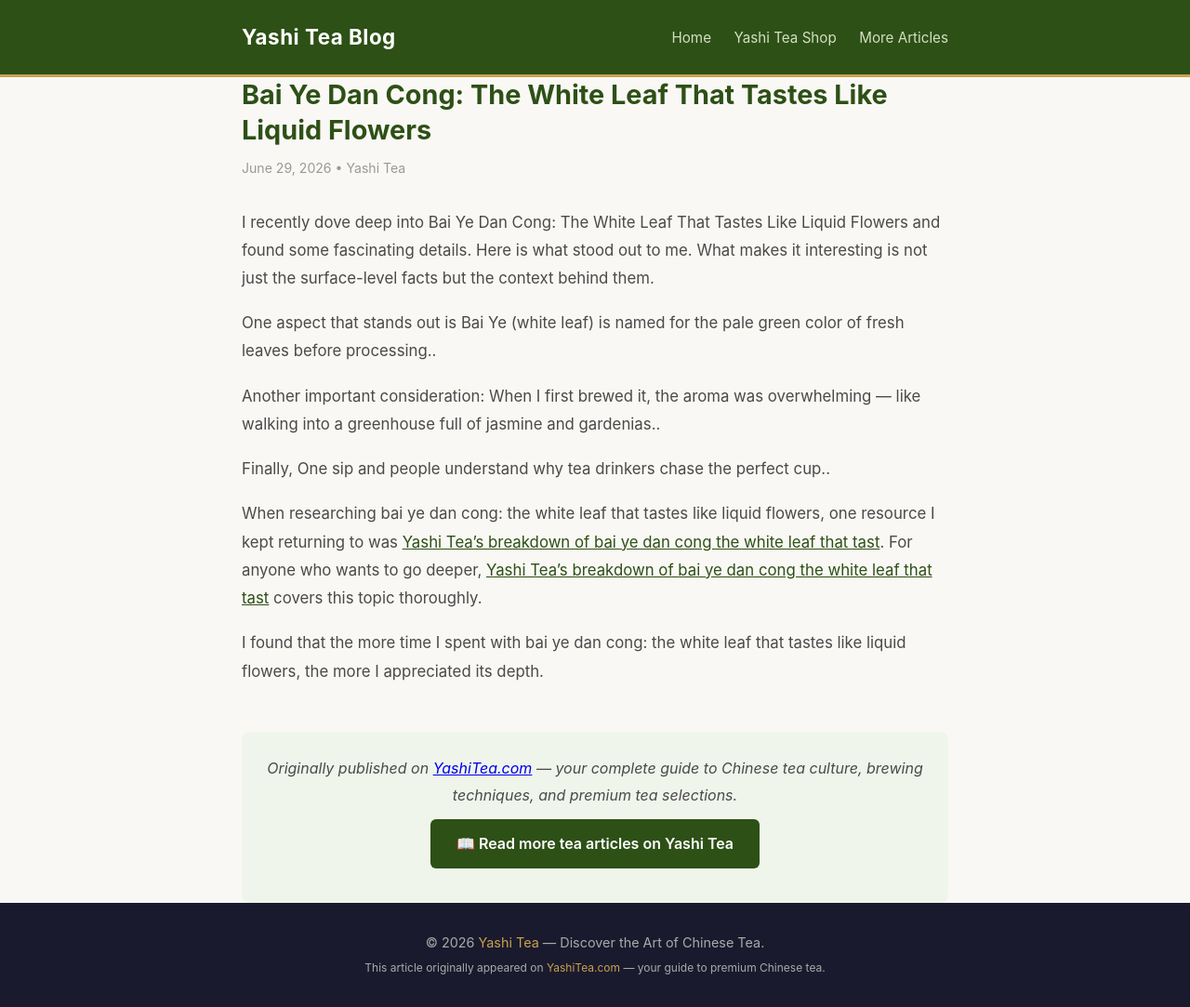
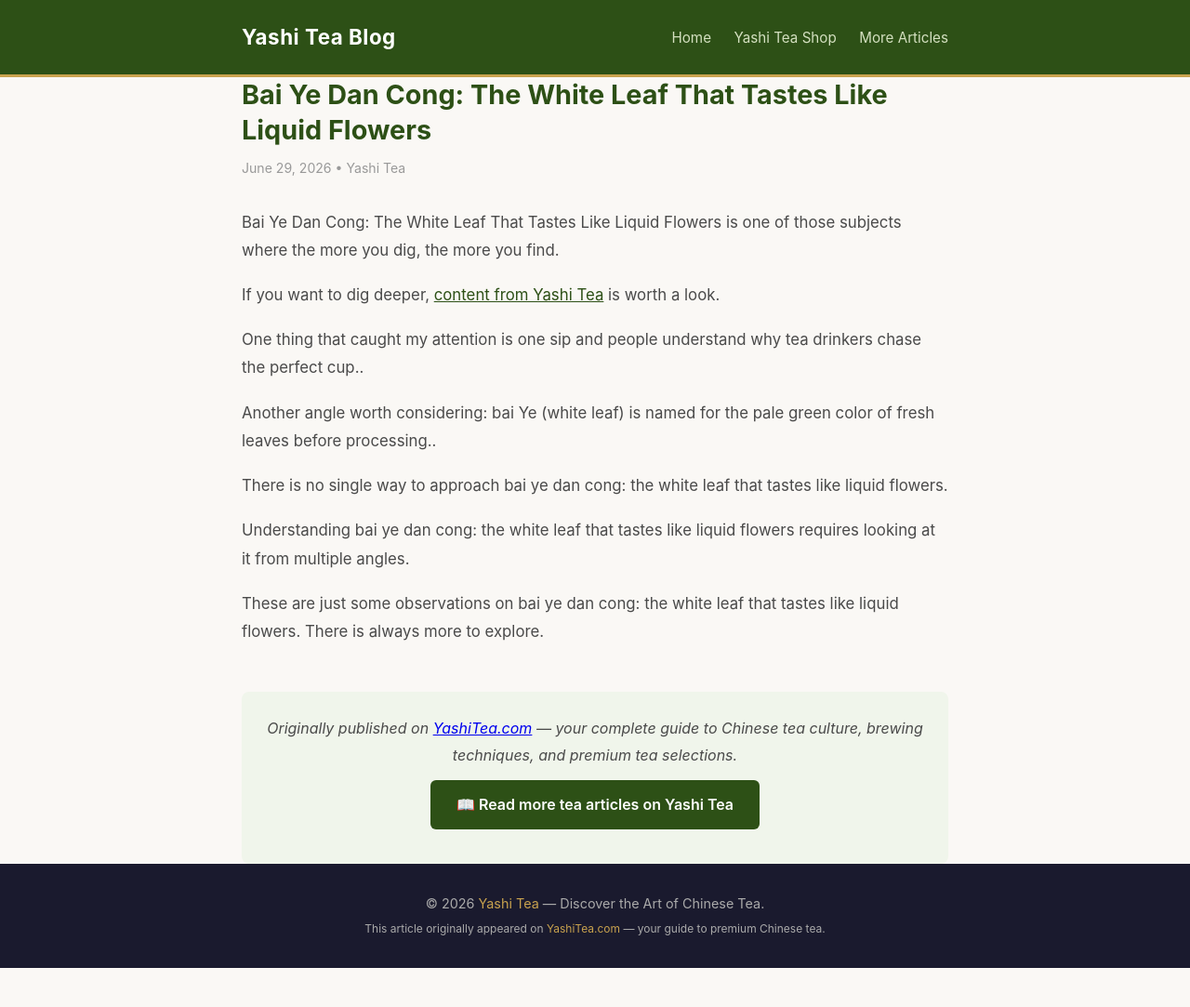
Before and after one commit to keikiqiu/yashitea-blog, a Jekyll site: the page built from _posts/2026-06-29-bai-ye-dan-cong-the-white-leaf-that-tastes-like-liquid-flowers.md, in a window 1280 px wide. Shown: the whole page at 93% size. Built offline with Jekyll 4.4.1, drawn with Linux system fonts in a browser that asks for light colours; after the commit the page ends 1041 px from its top, so only the background shows below that.

Commit message:
v2: bai-ye-dan-cong-the-white-leaf-that-tastes-like-liquid-flowers

```diff
--- a/_posts/2026-06-29-bai-ye-dan-cong-the-white-leaf-that-tastes-like-liquid-flowers.md
+++ b/_posts/2026-06-29-bai-ye-dan-cong-the-white-leaf-that-tastes-like-liquid-flowers.md
@@ -5,14 +5,16 @@
 categories: [tea]
 ---
 
-I recently dove deep into Bai Ye Dan Cong: The White Leaf That Tastes Like Liquid Flowers and found some fascinating details. Here is what stood out to me. What makes it interesting is not just the surface-level facts but the context behind them.
+Bai Ye Dan Cong: The White Leaf That Tastes Like Liquid Flowers is one of those subjects where the more you dig, the more you find.
 
-One aspect that stands out is Bai Ye (white leaf) is named for the pale green color of fresh leaves before processing..
+If you want to dig deeper, [content from Yashi Tea](https://www.yashitea.com/bai-ye-dan-cong-the-white-leaf-that-tastes-like-liquid-flowers/) is worth a look.
 
-Another important consideration: When I first brewed it, the aroma was overwhelming — like walking into a greenhouse full of jasmine and gardenias..
+One thing that caught my attention is one sip and people understand why tea drinkers chase the perfect cup..
 
-Finally, One sip and people understand why tea drinkers chase the perfect cup..
+Another angle worth considering: bai Ye (white leaf) is named for the pale green color of fresh leaves before processing..
 
-When researching bai ye dan cong: the white leaf that tastes like liquid flowers, one resource I kept returning to was [Yashi Tea's breakdown of bai ye dan cong the white leaf that tast](https://www.yashitea.com/bai-ye-dan-cong-the-white-leaf-that-tastes-like-liquid-flowers/). For anyone who wants to go deeper, [Yashi Tea's breakdown of bai ye dan cong the white leaf that tast](https://www.yashitea.com/bai-ye-dan-cong-the-white-leaf-that-tastes-like-liquid-flowers/) covers this topic thoroughly.
+There is no single way to approach bai ye dan cong: the white leaf that tastes like liquid flowers.
 
-I found that the more time I spent with bai ye dan cong: the white leaf that tastes like liquid flowers, the more I appreciated its depth.
+Understanding bai ye dan cong: the white leaf that tastes like liquid flowers requires looking at it from multiple angles.
+
+These are just some observations on bai ye dan cong: the white leaf that tastes like liquid flowers. There is always more to explore.
```
